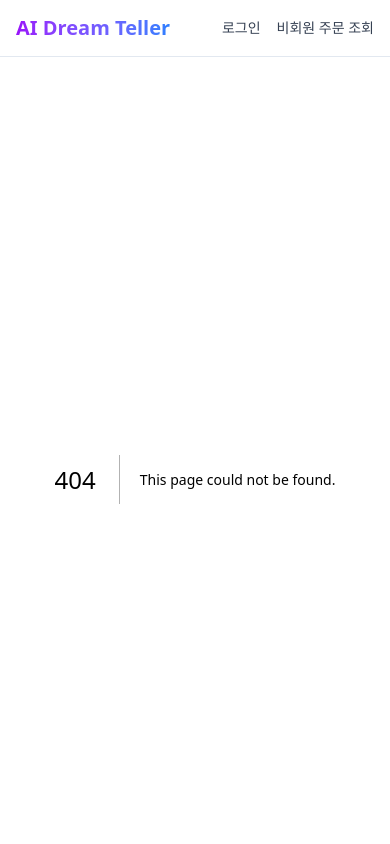
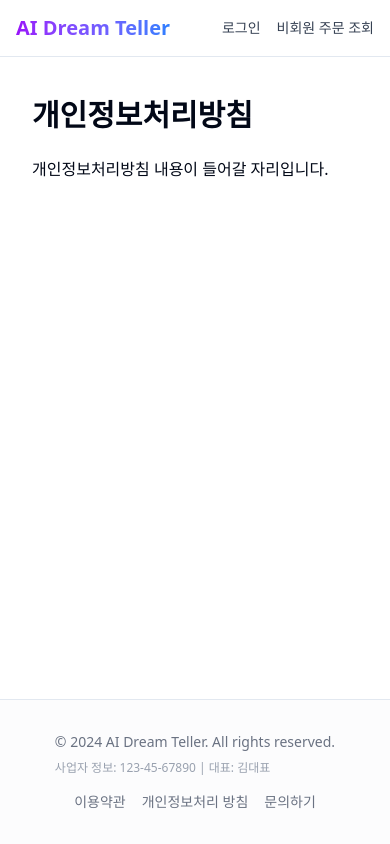
Before and after one commit to cobaetoo/ai_dream_teller, a Next.js app: page /privacy in a window 390 px wide. Before the commit this address had no page. Shown: the top 844 px of the page. Built offline with nearby package versions, Linux system fonts and the light colour scheme.

Commit message:
docs: Update PRD for mobile nav and add legal pages skeleton

```diff
--- /dev/null
+++ b/src/app/privacy/page.tsx
@@ -0,0 +1,10 @@
+export default function PrivacyPage() {
+  return (
+    <div className="container mx-auto py-10">
+      <h1 className="text-3xl font-bold mb-6">개인정보처리방침</h1>
+      <div className="prose dark:prose-invert max-w-none">
+        <p>개인정보처리방침 내용이 들어갈 자리입니다.</p>
+      </div>
+    </div>
+  );
+}
--- /dev/null
+++ b/src/app/terms/page.tsx
@@ -0,0 +1,10 @@
+export default function TermsPage() {
+  return (
+    <div className="container mx-auto py-10">
+      <h1 className="text-3xl font-bold mb-6">이용약관</h1>
+      <div className="prose dark:prose-invert max-w-none">
+        <p>이용약관 내용이 들어갈 자리입니다.</p>
+      </div>
+    </div>
+  );
+}
```
Also changed, not shown: .agent/PRD.md.
